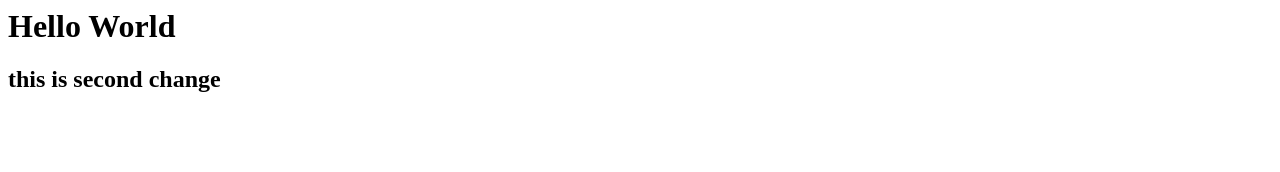
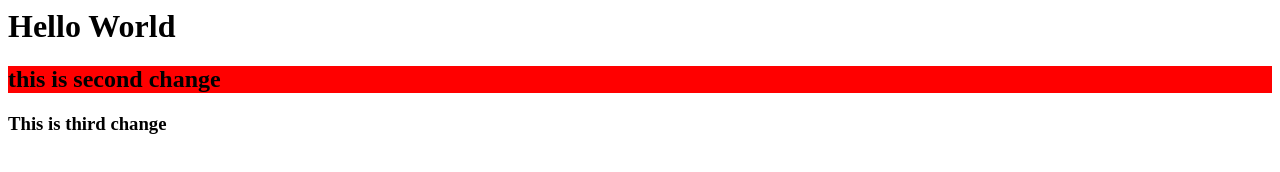
Before and after one commit to UtkarshVaibhav/jenkinsPractice, a plain HTML site: page index.html in a window 1280 px wide. Drawn offline with Linux system fonts and the light colour scheme.

Commit message:
third commit for remote trigger

```diff
--- a/index.html
+++ b/index.html
@@ -2,8 +2,14 @@
 	<head>
 		<title>Jenkins Project 1</title>
 	</head>
+	<style>
+		h2{
+			background-color: red;
+		}
+	</style>
 	<body>
 		<h1>Hello World</h1>
 		<h2>this is second change</h2>
+		<h3>This is third change</h3>
 	</body>
 </html>
```
